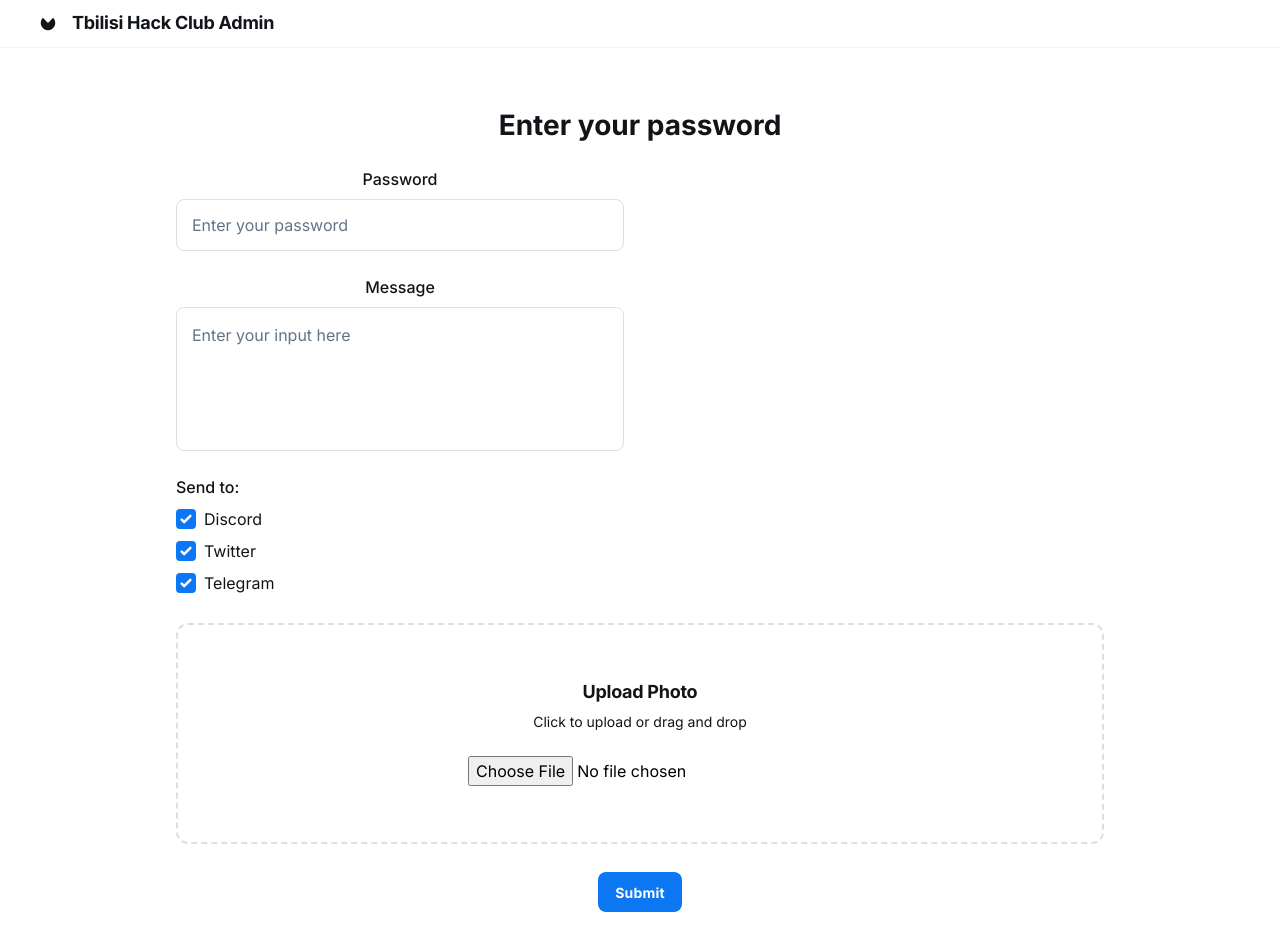
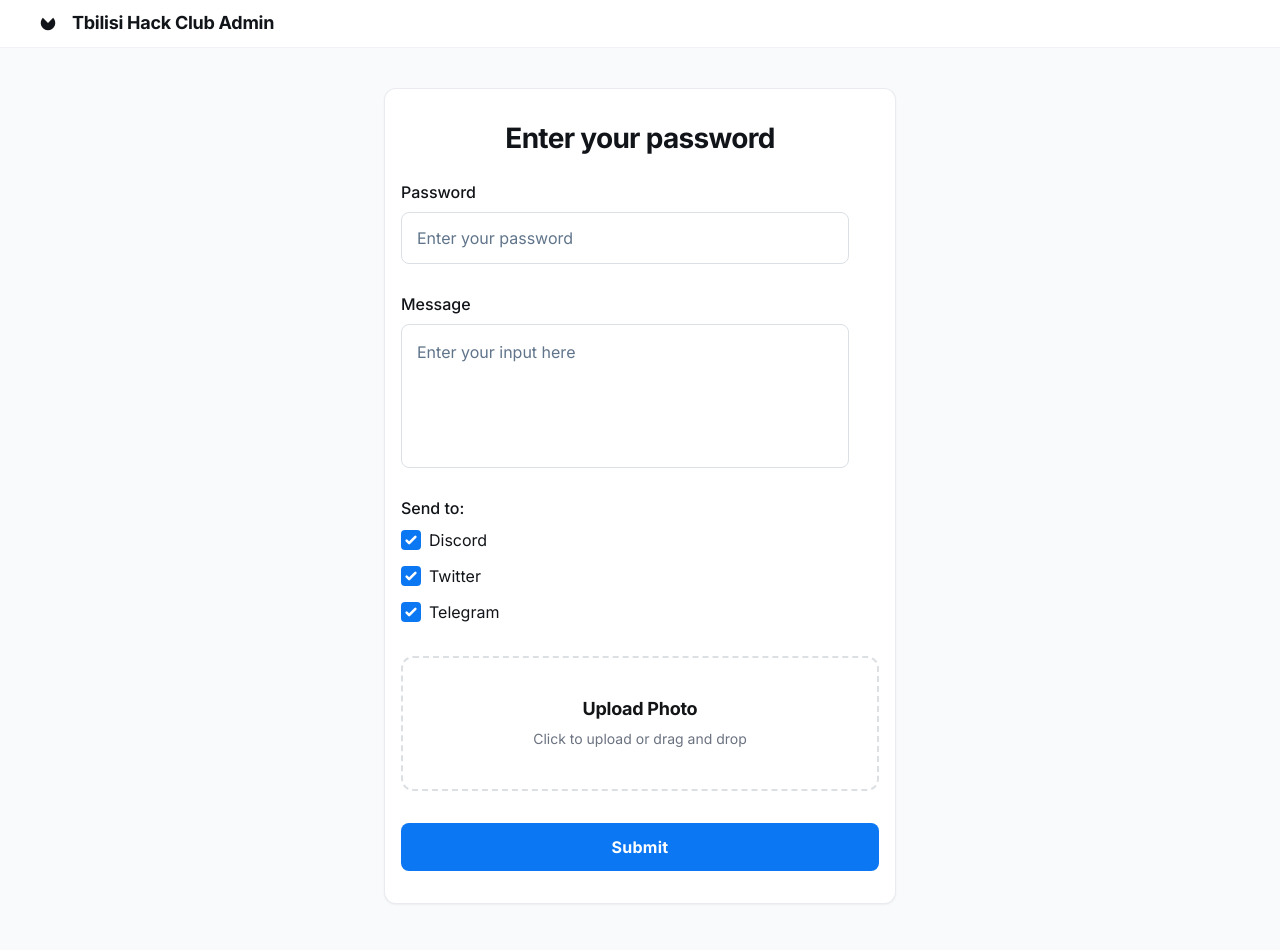
Before and after one commit to tbilisihc/admin, a plain HTML site: page index.html in a window 1280 px wide. Drawn offline with nearby package versions, Linux system fonts and the light colour scheme.

Commit message:
Slight changes in styling for more of a pleasant experience

```diff
--- a/index.html
+++ b/index.html
@@ -1,80 +1,189 @@
-<!DOCTYPE html>
+<!doctype html>
 <html>
   <head>
     <link rel="preconnect" href="https://fonts.gstatic.com/" crossorigin="" />
-    <link rel="stylesheet" as="style" onload="this.rel='stylesheet'" href="https://fonts.googleapis.com/css2?display=swap&amp;family=Inter%3Awght%40400%3B500%3B700%3B900&amp;family=Noto+Sans%3Awght%40400%3B500%3B700%3B900" />
+    <link
+      rel="stylesheet"
+      as="style"
+      onload="this.rel='stylesheet'"
+      href="https://fonts.googleapis.com/css2?display=swap&amp;family=Inter%3Awght%40400%3B500%3B700%3B900&amp;family=Noto+Sans%3Awght%40400%3B500%3B700%3B900"
+    />
     <title>Admin</title>
-    <link rel="icon" type="image/x-icon" href="https://tbilisi.hackclub.com/assets/logo/logo-filled.png" />
+    <link
+      rel="icon"
+      type="image/x-icon"
+      href="https://tbilisi.hackclub.com/assets/logo/logo-filled.png"
+    />
     <script src="https://cdn.tailwindcss.com?plugins=forms,container-queries"></script>
   </head>
-<body>
-    <div class="relative flex size-full min-h-screen flex-col bg-white group/design-root overflow-x-hidden" style='font-family: Inter, "Noto Sans", sans-serif;'>
+  <body class="bg-gray-50">
+    <div
+      class="relative flex size-full min-h-screen flex-col group/design-root overflow-x-hidden"
+      style="font-family: Inter, &quot;Noto Sans&quot;, sans-serif"
+    >
       <div class="layout-container flex h-full grow flex-col">
-            <header class="flex items-center justify-between whitespace-nowrap border-b border-solid border-b-[#f0f2f5] px-10 py-3">
+        <header
+          class="flex items-center justify-between whitespace-nowrap border-b border-solid border-b-[#f0f2f5] bg-white px-10 py-3"
+        >
           <div class="flex items-center gap-4 text-[#111418]">
             <div class="size-4">
-                        <svg viewBox="0 0 48 48" fill="none" xmlns="http://www.w3.org/2000/svg">
+              <svg
+                viewBox="0 0 48 48"
+                fill="none"
+                xmlns="http://www.w3.org/2000/svg"
+              >
                 <g clip-path="url(#clip0_6_319)">
-                                <path d="M8.57829 8.57829C5.52816 11.6284 3.451 15.5145 2.60947 19.7452C1.76794 23.9758 2.19984 28.361 3.85056 32.3462C5.50128 36.3314 8.29667 39.7376 11.8832 42.134C15.4698 44.5305 19.6865 45.8096 24 45.8096C28.3135 45.8096 32.5302 44.5305 36.1168 42.134C39.7033 39.7375 42.4987 36.3314 44.1494 32.3462C45.8002 28.361 46.2321 23.9758 45.3905 19.7452C44.549 15.5145 42.4718 11.6284 39.4217 8.57829L24 24L8.57829 8.57829Z" fill="currentColor"></path>
+                  <path
+                    d="M8.57829 8.57829C5.52816 11.6284 3.451 15.5145 2.60947 19.7452C1.76794 23.9758 2.19984 28.361 3.85056 32.3462C5.50128 36.3314 8.29667 39.7376 11.8832 42.134C15.4698 44.5305 19.6865 45.8096 24 45.8096C28.3135 45.8096 32.5302 44.5305 36.1168 42.134C39.7033 39.7375 42.4987 36.3314 44.1494 32.3462C45.8002 28.361 46.2321 23.9758 45.3905 19.7452C44.549 15.5145 42.4718 11.6284 39.4217 8.57829L24 24L8.57829 8.57829Z"
+                    fill="currentColor"
+                  ></path>
                 </g>
                 <defs>
-                                <clipPath id="clip0_6_319"><rect width="48" height="48" fill="white"></rect></clipPath>
+                  <clipPath id="clip0_6_319">
+                    <rect width="48" height="48" fill="white"></rect>
+                  </clipPath>
                 </defs>
               </svg>
             </div>
-                    <h2 class="text-[#111418] text-lg font-bold leading-tight tracking-[-0.015em]">Tbilisi Hack Club Admin</h2>
+            <h2
+              class="text-[#111418] text-lg font-bold leading-tight tracking-[-0.015em]"
+            >
+              Tbilisi Hack Club Admin
+            </h2>
           </div>
         </header>
-            <div class="px-40 flex flex-1 justify-center py-5 text-center items-center">
-                <div class="layout-content-container flex flex-col w-[512px] max-w-[512px] py-5 max-w-[960px] flex-1">
-                    <h2 class="text-[#111418] tracking-light text-[28px] font-bold leading-tight px-4 text-center pb-3 pt-5">Enter your password</h2>
-                    <div id="loader" class="hidden w-full max-w-[512px] justify-center px-4 py-3 text-center">
-                        <div class="mx-auto h-8 w-8 animate-spin rounded-full border-4 border-solid border-[#0c77f2] border-t-transparent"></div>
+        <div
+          class="px-4 md:px-10 flex flex-1 justify-center py-5 md:py-10 text-center items-start"
+        >
+          <div
+            class="layout-content-container flex flex-col w-full max-w-[512px] bg-white rounded-xl shadow-sm border border-gray-200/80"
+          >
+            <h2
+              class="text-[#111418] tracking-tight text-[28px] font-bold leading-tight px-4 text-center pb-3 pt-8"
+            >
+              Enter your password
+            </h2>
+            <div
+              id="loader"
+              class="hidden w-full max-w-[512px] justify-center px-4 py-3 text-center"
+            >
+              <div
+                class="mx-auto h-8 w-8 animate-spin rounded-full border-4 border-solid border-[#0c77f2] border-t-transparent"
+              ></div>
             </div>
-                    <div id="message-container" class="hidden w-full max-w-[512px] px-4 py-3">
-                        <div id="message-content" class="w-full rounded-lg p-4 text-center text-white"></div>
+            <div
+              id="message-container"
+              class="hidden w-full max-w-[512px] px-4 py-3"
+            >
+              <div
+                id="message-content"
+                class="w-full rounded-lg p-4 text-center text-white"
+              ></div>
             </div>
-                    <form id="admin-form">
-                        <div class="flex max-w-[480px] flex-wrap justify-center items-end gap-4 px-4 py-3">
-                            <label class="flex flex-col min-w-40 flex-1">
-                                <p class="text-[#111418] text-base font-medium leading-normal pb-2">Password</p>
-                                <input placeholder="Enter your password" class="form-input flex w-full min-w-0 flex-1 resize-none overflow-hidden rounded-lg text-[#111418] focus:outline-0 focus:ring-0 border border-[#dbe0e6] bg-white focus:border-[#dbe0e6] h-14 placeholder:text-[#60748a] p-[15px] text-base font-normal leading-normal" value="" type="password" id="password" />
+            <form id="admin-form" class="space-y-2">
+              <div
+                class="flex max-w-[480px] flex-wrap justify-center items-end gap-4 px-4 pt-3 pb-2"
+              >
+                <label class="flex flex-col min-w-40 flex-1 text-left">
+                  <p
+                    class="text-[#111418] text-base font-medium leading-normal pb-2"
+                  >
+                    Password
+                  </p>
+                  <input
+                    placeholder="Enter your password"
+                    class="form-input flex w-full min-w-0 flex-1 resize-none overflow-hidden rounded-lg text-[#111418] focus:outline-0 border border-[#dbe0e6] bg-white focus:border-blue-400 focus:ring-2 focus:ring-blue-400/50 h-14 placeholder:text-[#60748a] p-[15px] text-base font-normal leading-normal transition"
+                    value=""
+                    type="password"
+                    id="password"
+                  />
                 </label>
               </div>
-                        <div class="flex max-w-[480px] flex-wrap items-end gap-4 px-4 py-3">
-                            <label class="flex flex-col min-w-40 flex-1">
-                                <p class="text-[#111418] text-base font-medium leading-normal pb-2">Message</p>
-                                <textarea id="message" placeholder="Enter your input here" class="form-input flex w-full min-w-0 flex-1 resize-none overflow-hidden rounded-lg text-[#111418] focus:outline-0 focus:ring-0 border border-[#dbe0e6] bg-white focus:border-[#dbe0e6] min-h-36 placeholder:text-[#60748a] p-[15px] text-base font-normal leading-normal"></textarea>
+              <div
+                class="flex max-w-[480px] flex-wrap items-end gap-4 px-4 pt-3 pb-2"
+              >
+                <label class="flex flex-col min-w-40 flex-1 text-left">
+                  <p
+                    class="text-[#111418] text-base font-medium leading-normal pb-2"
+                  >
+                    Message
+                  </p>
+                  <textarea
+                    id="message"
+                    placeholder="Enter your input here"
+                    class="form-input flex w-full min-w-0 flex-1 resize-none overflow-hidden rounded-lg text-[#111418] focus:outline-0 border border-[#dbe0e6] bg-white focus:border-blue-400 focus:ring-2 focus:ring-blue-400/50 min-h-36 placeholder:text-[#60748a] p-[15px] text-base font-normal leading-normal transition"
+                  ></textarea>
                 </label>
               </div>
-                        <div class="max-w-[480px] px-4 py-3 text-left">
-                            <p class="text-[#111418] text-base font-medium leading-normal pb-2">Send to:</p>
-                            <div class="flex flex-col gap-2">
-                                <label class="flex items-center gap-2">
-                                    <input type="checkbox" id="discord" name="discord" class="form-checkbox h-5 w-5 text-[#0c77f2] rounded focus:ring-[#0c77f2]" checked>
+              <div class="max-w-[480px] px-4 pt-3 pb-2 text-left">
+                <p
+                  class="text-[#111418] text-base font-medium leading-normal pb-2"
+                >
+                  Send to:
+                </p>
+                <div class="flex flex-col gap-3">
+                  <label class="flex items-center gap-2 cursor-pointer">
+                    <input
+                      type="checkbox"
+                      id="discord"
+                      name="discord"
+                      class="form-checkbox h-5 w-5 text-[#0c77f2] rounded focus:ring-offset-0 focus:ring-2 focus:ring-blue-400/60 border-gray-300"
+                      checked
+                    />
                     <span class="text-[#111418]">Discord</span>
                   </label>
-                                <label class="flex items-center gap-2">
-                                    <input type="checkbox" id="twitter" name="twitter" class="form-checkbox h-5 w-5 text-[#0c77f2] rounded focus:ring-[#0c77f2]" checked>
+                  <label class="flex items-center gap-2 cursor-pointer">
+                    <input
+                      type="checkbox"
+                      id="twitter"
+                      name="twitter"
+                      class="form-checkbox h-5 w-5 text-[#0c77f2] rounded focus:ring-offset-0 focus:ring-2 focus:ring-blue-400/60 border-gray-300"
+                      checked
+                    />
                     <span class="text-[#111418]">Twitter</span>
                   </label>
-                                <label class="flex items-center gap-2">
-                                    <input type="checkbox" id="telegram" name="telegram" class="form-checkbox h-5 w-5 text-[#0c77f2] rounded focus:ring-[#0c77f2]" checked>
+                  <label class="flex items-center gap-2 cursor-pointer">
+                    <input
+                      type="checkbox"
+                      id="telegram"
+                      name="telegram"
+                      class="form-checkbox h-5 w-5 text-[#0c77f2] rounded focus:ring-offset-0 focus:ring-2 focus:ring-blue-400/60 border-gray-300"
+                      checked
+                    />
                     <span class="text-[#111418]">Telegram</span>
                   </label>
                 </div>
               </div>
               <div class="flex flex-col p-4">
-                            <div class="flex flex-col items-center gap-6 rounded-xl border-2 border-dashed border-[#dde0e3] px-6 py-14">
-                                <div class="flex max-w-[480px] flex-col items-center gap-2">
-                                    <p class="text-[#121416] text-lg font-bold leading-tight tracking-[-0.015em] max-w-[480px] text-center">Upload Photo</p>
-                                    <p class="text-[#121416] text-sm font-normal leading-normal max-w-[480px] text-center">Click to upload or drag and drop</p>
+                <label
+                  for="myFile"
+                  class="flex flex-col items-center gap-4 rounded-xl border-2 border-dashed border-[#dde0e3] px-6 py-10 hover:border-blue-500 hover:bg-gray-50 transition-all cursor-pointer"
+                >
+                  <div class="flex flex-col items-center gap-2">
+                    <p
+                      class="text-[#121416] text-lg font-bold leading-tight tracking-[-0.015em] max-w-[480px] text-center"
+                    >
+                      Upload Photo
+                    </p>
+                    <p
+                      class="text-gray-500 text-sm font-normal leading-normal max-w-[480px] text-center"
+                    >
+                      Click to upload or drag and drop
+                    </p>
                   </div>
-                                <input type="file" id="myFile" name="filename">
+                  <input
+                    type="file"
+                    id="myFile"
+                    name="filename"
+                    class="sr-only"
+                  />
+                </label>
               </div>
-                        </div>
-                        <div class="flex px-4 py-3 justify-center">
-                            <button class="flex min-w-[84px] max-w-[480px] cursor-pointer items-center justify-center overflow-hidden rounded-lg h-10 px-4 bg-[#0c77f2] text-white text-sm font-bold leading-normal tracking-[0.015em]" type="submit">
+              <div class="flex px-4 pt-2 pb-8 justify-center">
+                <button
+                  class="flex min-w-[84px] max-w-[480px] w-full cursor-pointer items-center justify-center overflow-hidden rounded-lg h-12 px-4 bg-[#0c77f2] text-white text-base font-bold leading-normal tracking-[0.015em] hover:bg-blue-600 transition-colors duration-200"
+                  type="submit"
+                >
                   <span class="truncate">Submit</span>
                 </button>
               </div>
```
Lines whose indentation alone changed are shown as unchanged.
